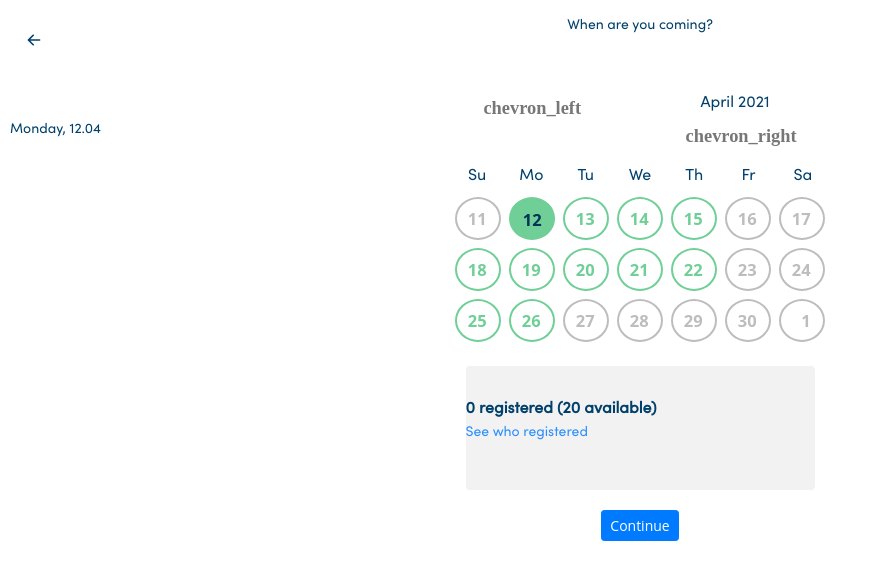
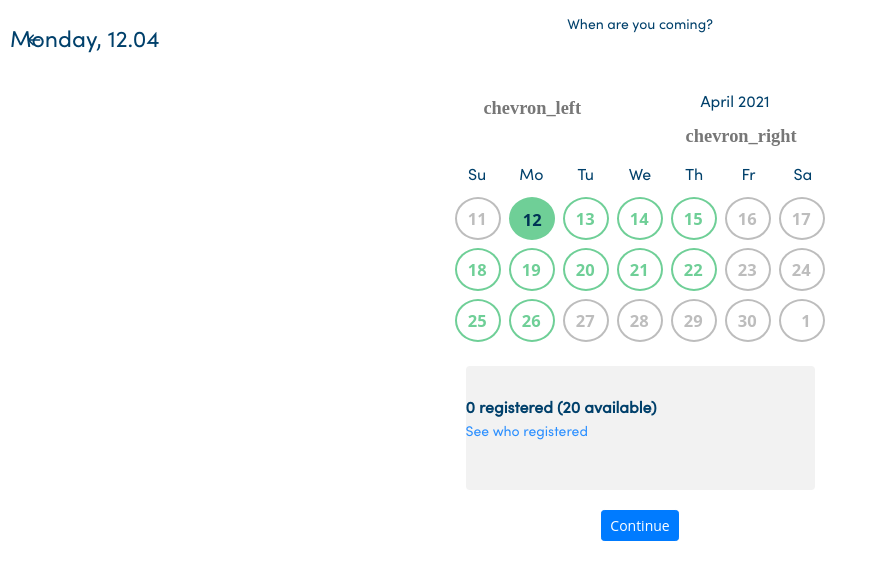
Before and after one commit to NofarVered/KueenB, a React (Create React App) app in the folder frontend/: page /calendar in a window 1280 px wide. Shown: the top 580 px of the page, without its empty margins (0-878 px from the left). Built offline with nearby package versions, Linux system fonts and the light colour scheme; no server answers.

Commit message:
changed onDate function in calendar and added style to list in office manager

```diff
--- a/frontend/src/components/Calendar/Calendar.jsx
+++ b/frontend/src/components/Calendar/Calendar.jsx
@@ -30,7 +30,7 @@ class Calendar extends React.Component {
         else {
             this.setState({
                 selectedDate: day
-            }, () => this.props.onDateClick(day));
+            }, () => this.props.onDateClick(day,className));
         }
 
     };
@@ -77,7 +77,7 @@ class Calendar extends React.Component {
     getCellClass(day, lastDay, calendarStart) {
         const { selectedDate, currentDay } = this.state;
         if (format(day, "iiii")==="Friday" ||format(day, "iiii")==="Saturday") return "disabled";
-        if (isPast(day, calendarStart) && !isSameDay(day, currentDay))  return "disabled";
+        if (isPast(day, calendarStart) && !isSameDay(day, currentDay))  return "past";
         if (isAfter(day, lastDay)) return "disabled";
         if (isSameDay(day, selectedDate)) return "selected";
         return "available";
--- a/frontend/src/components/Calendar/calendar.css
+++ b/frontend/src/components/Calendar/calendar.css
@@ -254,7 +254,7 @@ main {
     border-width: 2px;
 }
 
-.calendar .body .disabled{
+.calendar .body .disabled , .calendar .body .past{
     cursor: default;
     border-style: solid;
     color: #BDBDBD;
--- a/frontend/src/components/OfficeManager/OfficeManager.css
+++ b/frontend/src/components/OfficeManager/OfficeManager.css
@@ -72,6 +72,19 @@ p{
 
   }
 
+  .dateHeadline{
+      font-family: 'sofiapro-regular';
+      top: 25px;
+      position: absolute;
+      font-size: 23px !important;
+      width: max-content;
+  }
+
+  ol{
+      position: absolute;
+      top: 80px;
+  }
+
   .registers_list{
       top: 60px;
     position: absolute;
--- a/frontend/src/components/OfficeManager/OfficeManager.js
+++ b/frontend/src/components/OfficeManager/OfficeManager.js
@@ -21,7 +21,7 @@ class OfficeManager extends Component {
         this.props.updateMaxPeople(this.state.maxPeople);
     }
 
-    onDateClick = day => {
+    onDateClick = (day,className) => {
         this.setState({
             selectedDate: day,
             registersList: this.props.mapRegistersByDay[format(day,
@@ -58,6 +58,7 @@ class OfficeManager extends Component {
 
     render(){
         // let temp = {};
+        const dateAsString = ` ${format(this.state.selectedDate,"EEEE")} , ${format(this.state.selectedDate,"d")} , ${format(this.state.selectedDate,"y")} `;
         const registersList = this.props.mapRegistersByDay[format(this.state.selectedDate,"dd/MM/yyyy")];
         return(
             <div>
@@ -66,7 +67,7 @@ class OfficeManager extends Component {
                     <img src={settings_img}  alt=""/>
                     </button>
                     {this.state.openSettings ? <div className="settings_tab">
-                        <h2>Settings</h2>
+                        <h3>Settings</h3>
                         <MdClear className="clear_btn" onClick={this.openSettings}/>
                         <p>Number of people allowed in the office</p>
                         <input className="forms" type="text" placeholder=" " onChange={this.handleChange} value={this.state.maxPeople}></input>
@@ -79,6 +80,7 @@ class OfficeManager extends Component {
 
                 </div>
                     <div className ="registers_list">
+                        <h3 className="dateHeadline">{dateAsString}</h3>
                     {registersList ? <ol>{(registersList.map((item, index) =><li key={index} className={item.hs ? "black" : "red"}>{item.name}</li>))}</ol>: ''}
                     </div>
                 <div className = "calendar_tab">
--- a/frontend/src/components/UserCalendar.js
+++ b/frontend/src/components/UserCalendar.js
@@ -19,7 +19,8 @@ class UserCalendar extends React.Component {
 
 
 
-    onDateClick = day => {
+    onDateClick = (day,className) => {
+        if (className==="past") return;
         this.setState({
             selectedDate: day,
             registersList: this.props.mapRegistersByDay[format(day,
```
